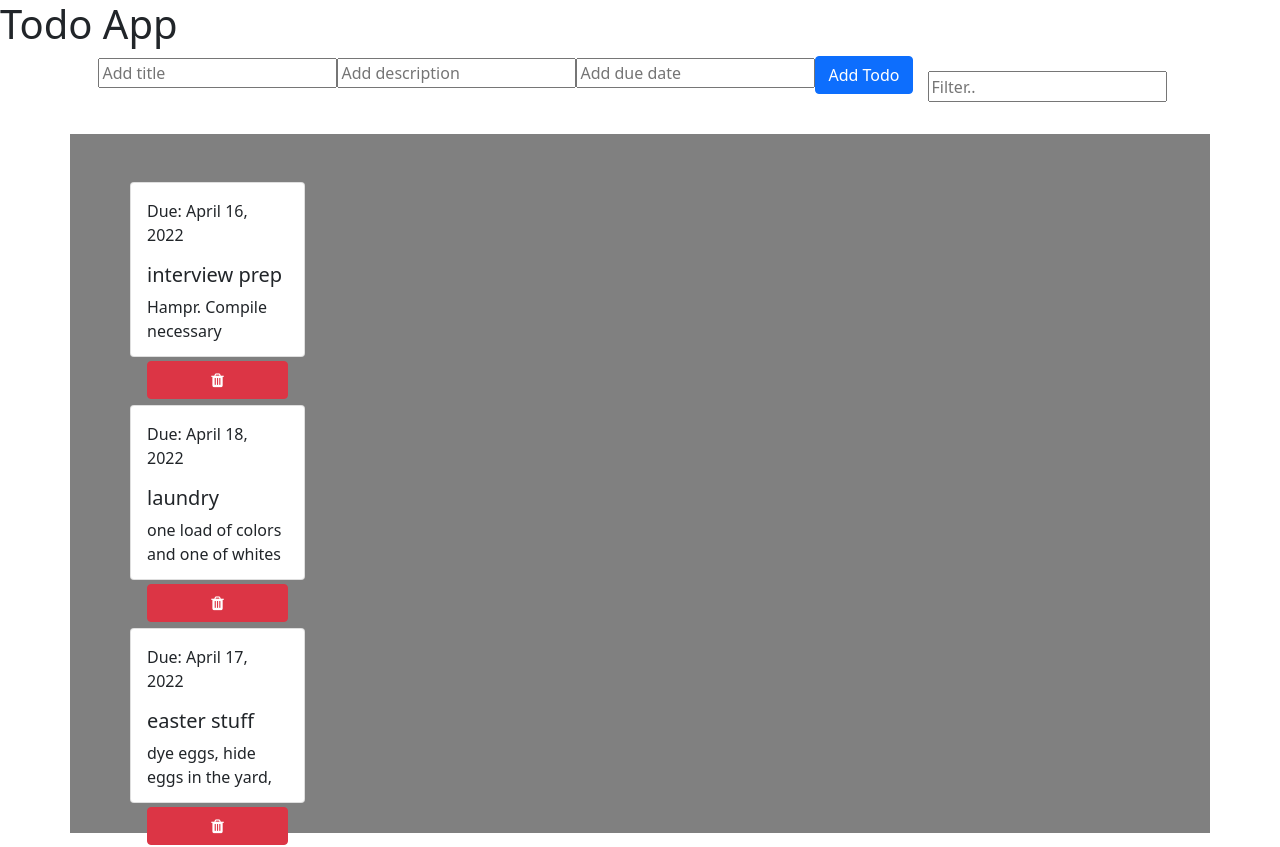
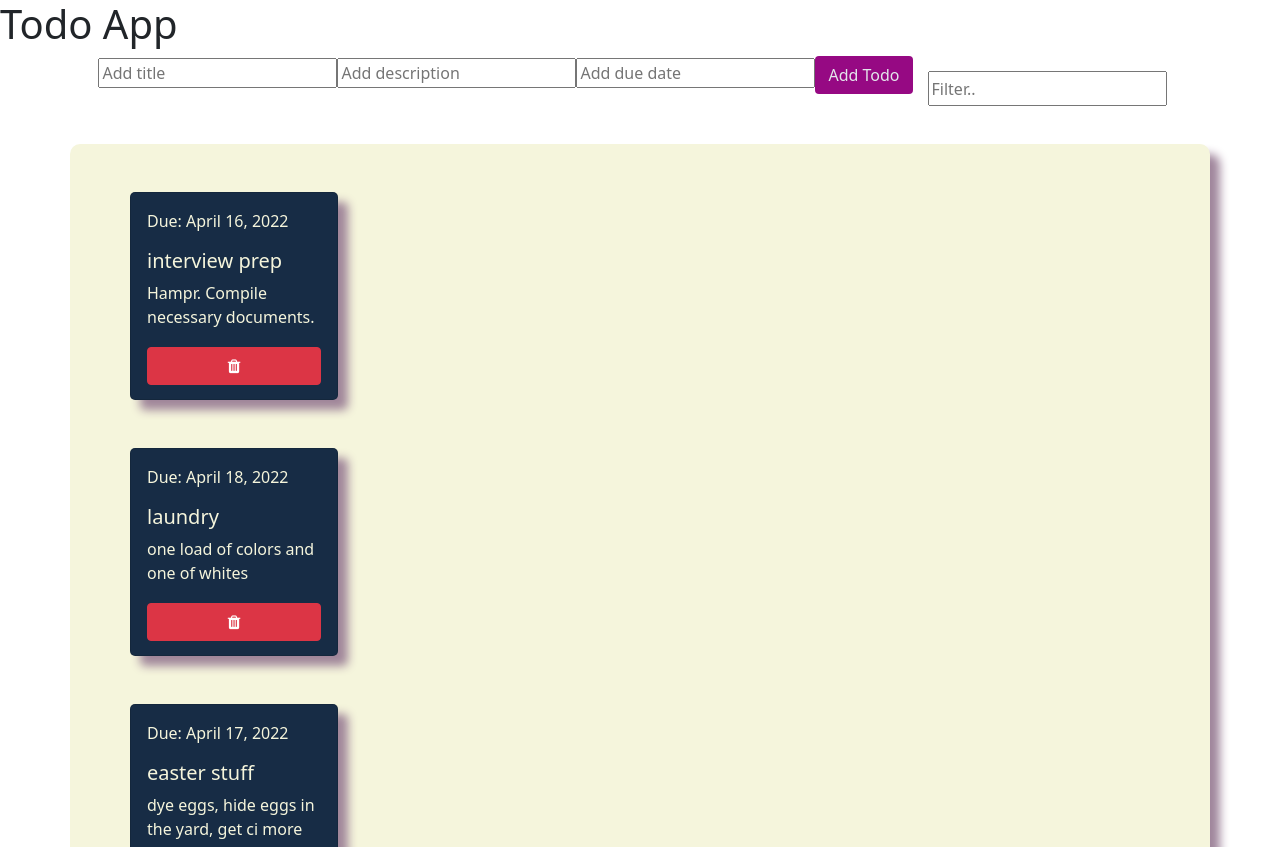
Before and after one commit to JaredShakespaere/todo-app, an Angular app: page / in a window 1280 px wide. Shown: the top 847 px of the page. Built offline with nearby package versions, Linux system fonts and the light colour scheme.

Commit message:
completed styling on todo list minus the filter feature

```diff
--- a/src/app/todo-list/todo-list.component.css
+++ b/src/app/todo-list/todo-list.component.css
@@ -28,7 +28,11 @@
 }
 
 #todo{
-  background-color: gray;
+  background-color: beige;
+  box-shadow: 10px 10px 10px #a0869c;
+  border: thin #a0869c;
+  border-radius: 10px;
+
 }
 
 #li {
@@ -43,3 +47,8 @@
   height: 175px;
   margin: 3rem;
 }
+
+#addTodoBtn{
+  background-color: #960983;
+  color: #e3e6eb;
+}
--- a/src/app/todo-list/todo-list.component.html
+++ b/src/app/todo-list/todo-list.component.html
@@ -9,7 +9,7 @@
                 <input type="text" placeholder="Add title">
                 <input type="text" placeholder="Add description">
                 <input type="text" placeholder="Add due date">
-                <button class = "btn btn-primary"
+                <button class = "btn" id="addTodoBtn"
                 type="submit"> Add Todo
               </button>
               </form>
--- a/src/app/todo/todo.component.css
+++ b/src/app/todo/todo.component.css
@@ -1,11 +1,13 @@
 .card {
-  width: 175px;
-  height: 175px;
-  margin: 3rem;
+  background-color: #172c45;
+  color: beige;
+  box-shadow: 10px 10px 10px #a0869a;
+  border-radius: 5px;
 }
 .card-description{
   height: 50px;
   overflow-x: hidden;
   overflow-y: scroll;
+  border-radius: 5px;
 
 }
--- a/src/app/todo/todo.component.html
+++ b/src/app/todo/todo.component.html
@@ -1,4 +1,11 @@
-<div class="card" *ngFor="let todo of todos">
+<div
+  class="card"
+  *ngFor="let todo of todos"
+  [title]="todo.todoTitle"
+  [style.width.rem]="cardHeightAndWidth"
+  [style.height.rem]="cardHeightAndWidth"
+  [style.margin.rem]="cardMargin"
+>
   <div class="card-body d-flex justify-content-center flex-column">
     <p class="card-date">Due: {{ todo.todoDueDate }}</p>
     <h5 class="card-title">{{ todo.todoTitle }}</h5>
--- a/src/app/todo/todo.component.ts
+++ b/src/app/todo/todo.component.ts
@@ -8,8 +8,9 @@ import { Component, Input, OnInit } from '@angular/core';
   styleUrls: ['./todo.component.css'],
 })
 export class TodoComponent implements OnInit {
-  @Input()
-  todoDescription!: string;
+  cardHeightAndWidth: number = 13;
+  cardMargin: number = 3;
+
   todos: any[] = [
     {
       todoId: 1,
```
